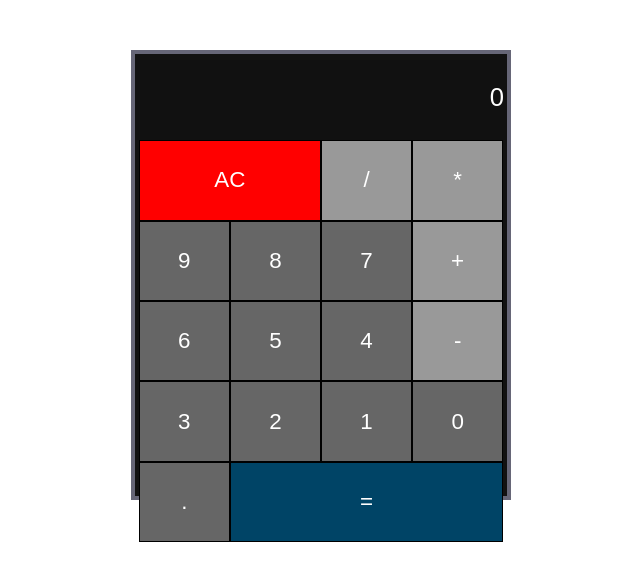
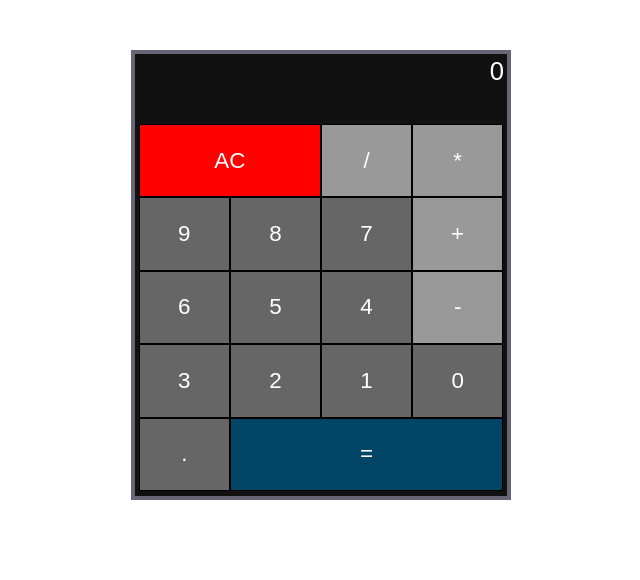
Before and after one commit to donjosef/React-calculator, a React (Create React App) app: page / in a window 1280 px wide. Shown: the top 580 px of the page, without its empty margins (319-959 px from the left). Built offline with nearby package versions, Linux system fonts and the light colour scheme.

Commit message:
change style of display

```diff
--- a/src/App.css
+++ b/src/App.css
@@ -19,12 +19,21 @@
     font-size: 1.6em;
     text-align: right;
     color: #fff;
+    height: 70px;
+    /* overflow-wrap: break-word; */
+    word-break: break-word;
+
+    overflow-y: auto;
+}
+
+.Display p {
+  margin: 0;
 }
 
 .Commands {
     width: 98%;
     margin: auto;
-    height: calc(100% - 35px);
+    height: calc(100% - 70px);
     background: #999;
     display: flex;
     flex-wrap: wrap;
```
